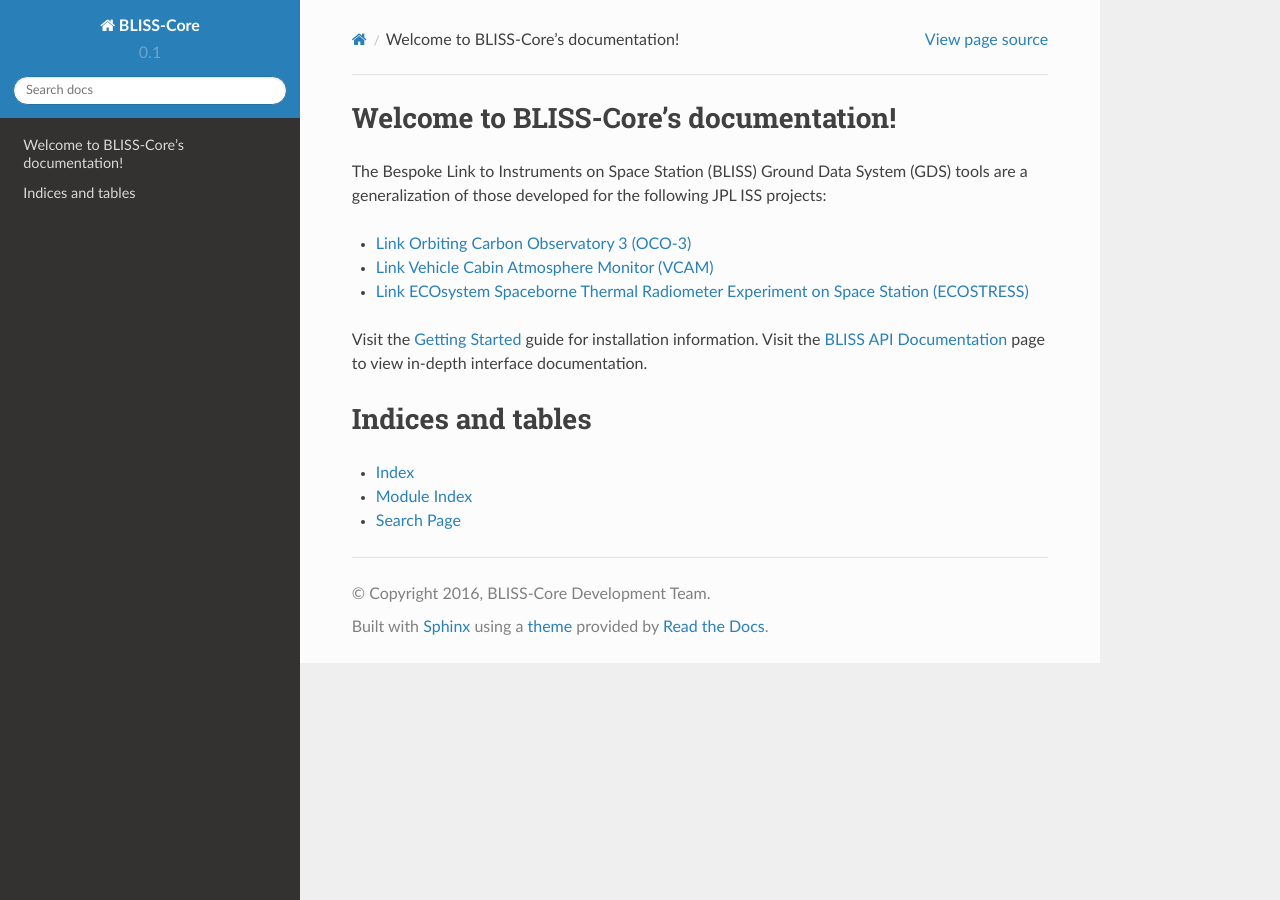
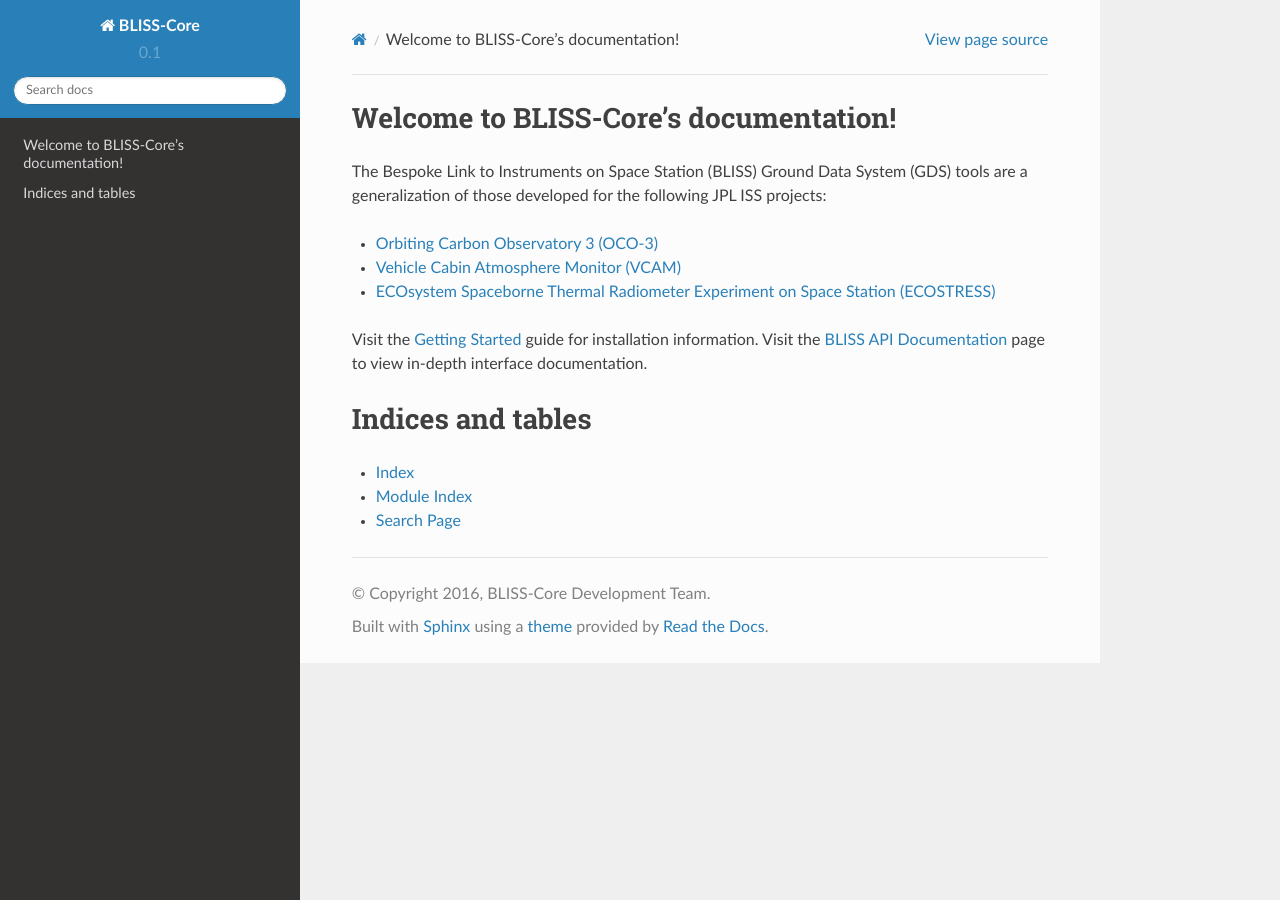
Before and after one commit to NASA-AMMOS/AIT-Core, a Sphinx documentation site: the page built from doc/source/index.rst, in a window 1280 px wide. Built offline with Sphinx 7.4.7 and the Read the Docs theme 2.0.0, drawn with Linux system fonts in a browser that asks for light colours.

Commit message:
Fix malformed links in docs index

```diff
--- a/doc/source/index.rst
+++ b/doc/source/index.rst
@@ -10,9 +10,9 @@
 System (GDS) tools are a generalization of those developed for the
 following JPL ISS projects:
 
-* `Link Orbiting Carbon Observatory 3 (OCO-3) <http://oco.jpl.nasa.gov>`_
-* `Link Vehicle Cabin Atmosphere Monitor (VCAM) <http://www.nasa.gov/mission_pages/station/research/experiments/35.html>`_
-* `Link ECOsystem Spaceborne Thermal Radiometer Experiment on Space Station (ECOSTRESS) <http://ecostress.jpl.nasa.gov>`_
+* `Orbiting Carbon Observatory 3 (OCO-3) <http://oco.jpl.nasa.gov>`_
+* `Vehicle Cabin Atmosphere Monitor (VCAM) <http://www.nasa.gov/mission_pages/station/research/experiments/35.html>`_
+* `ECOsystem Spaceborne Thermal Radiometer Experiment on Space Station (ECOSTRESS) <http://ecostress.jpl.nasa.gov>`_
 
 Visit the :doc:`Getting Started <getting_started>` guide for installation information. Visit the :doc:`BLISS API Documentation <bliss>` page to view in-depth interface documentation.
 
```
